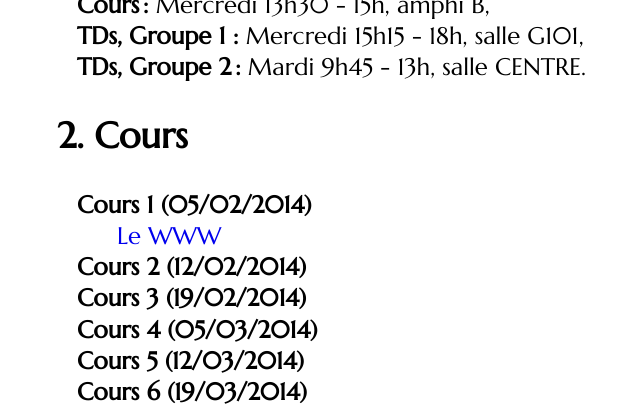
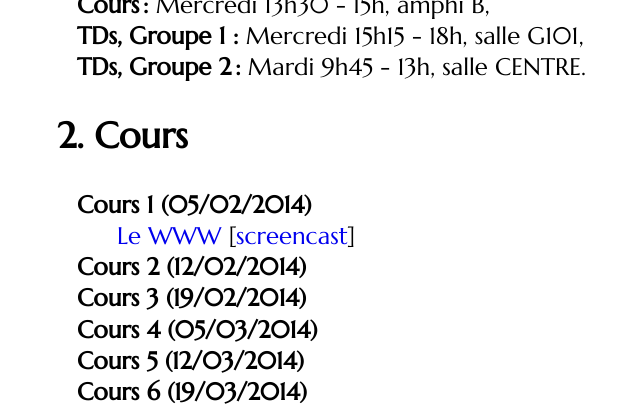
Before and after one commit to defeo/aws, a Jekyll site: the page built from index.md, in a window 1280 px wide and 900 px high, cut to the strip 324-900 px from the top of the window. Shown: the top 409 px of the strip, without its empty margins (29-669 px from the left). Built offline with Jekyll 4.4.1, drawn with Linux system fonts in a browser that asks for light colours; some web fonts are replaced.

Commit message:
Lien vers la video du cours du 5/2

```diff
--- a/index.md
+++ b/index.md
@@ -16,7 +16,7 @@ title: AWS – Applications web et sécurité
 ## Cours
 
 Cours 1 (05/02/2014)
-: [Le WWW](classes/class1)
+: [Le WWW](classes/class1) [[screencast](http://proust.prism.uvsq.fr/~dfl/aws-vids/class-20140205.mp4)]
 
 Cours 2 (12/02/2014)
 :
```
